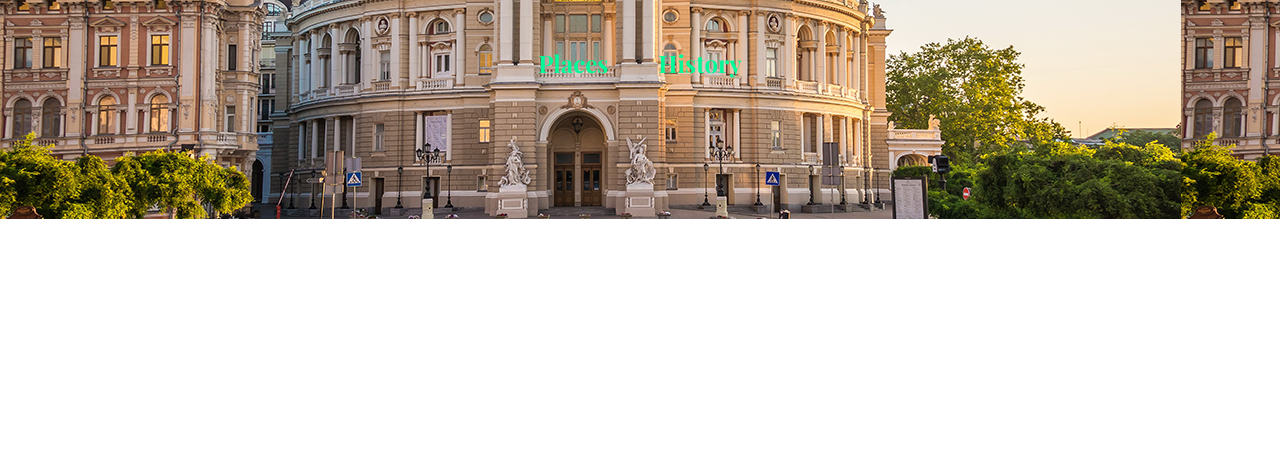
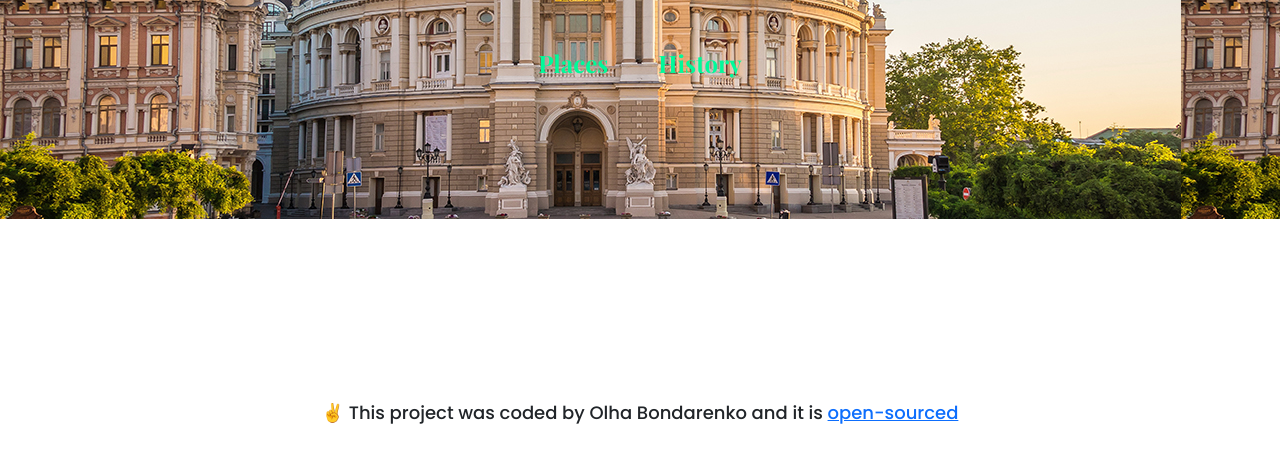
Before and after one commit to Olha1990/Hometown-Landing-Page-Challenge, a plain HTML site: page index.html in a window 1280 px wide. Shown: the part 514-976 px from the top of the page. Before the commit the page ends 893 px from the top, so only its background shows below. Drawn offline with nearby package versions, Linux system fonts and the light colour scheme.

Commit message:
Updated index.html

```diff
--- a/index.html
+++ b/index.html
@@ -64,5 +64,13 @@
         <a href="about.html" class="about-link" title="History">History</a>
       </div>
     </div>
+    <div>
+      <p class="text-center mt-4">
+        ✌️ This project was coded by Olha Bondarenko and it is
+        <a href="https://github.com/Olha1990/homepage-project" target="_blank"
+          >open-sourced</a
+        >
+      </p>
+    </div>
   </body>
 </html>
```
